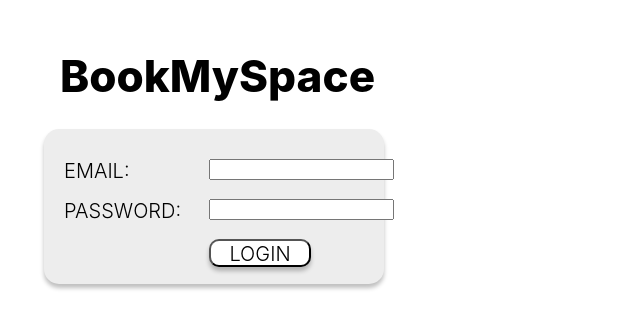
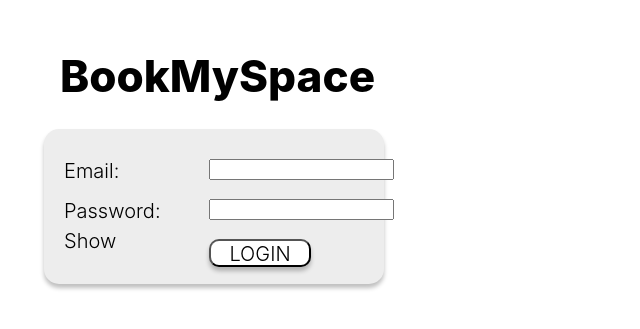
Before and after one commit to YahyaAxmed/naimuri, a React (Create React App) app in the folder frontend/: page /login in a window 1280 px wide. Shown: the part 231-560 px from the top of the page, without its empty margins (0-640 px from the left). Built offline with nearby package versions, Linux system fonts and the light colour scheme.

Commit message:
showhide

```diff
--- a/frontend/src/Login.jsx
+++ b/frontend/src/Login.jsx
@@ -6,6 +6,7 @@ function Login({ onLogin }) {
   const [email, setEmail] = useState('');
   const [password, setPassword] = useState('');
   const [error, setError] = useState('');
+  const [showPassword, setShowPassword] = useState(false);
   const navigate = useNavigate();
 
   const handleSubmit = async (e) => {
@@ -56,13 +57,26 @@ function Login({ onLogin }) {
       </div>
         <div style={{width: 340, height: 155, left: 44, top: 360, position: 'absolute', background: '#EDEDED', boxShadow: '0px 4px 4px rgba(0, 0, 0, 0.25)', borderRadius: 15}}>
           <form onSubmit={handleSubmit}>
-            <div style={{left: 20, top: 30, position: 'absolute', color: 'black', fontSize: 20, fontFamily: 'Inter', fontWeight: '300', textTransform: 'uppercase', wordWrap: 'break-word'}}>
+            <div style={{left: 20, top: 30, position: 'absolute', color: 'black', fontSize: 20, fontFamily: 'Inter', fontWeight: '300', wordWrap: 'break-word'}}>
               <label>Email:</label>
               <input type="email" value={email} onChange={(e) => setEmail(e.target.value)} required style={{left: 145, position: 'absolute'}}/>
             </div>
-            <div style={{left: 20, top: 70, position: 'absolute', color: 'black', fontSize: 20, fontFamily: 'Inter', fontWeight: '300', textTransform: 'uppercase', wordWrap: 'break-word'}}>
-              <label>Password:</label>
-              <input type="password" value={password} onChange={(e) => setPassword(e.target.value)} required style={{left: 145, position: 'absolute'}}/>
+            <div style={{left: 20, top: 70, position: 'absolute', color: 'black', fontSize: 20, fontFamily: 'Inter', fontWeight: '300', wordWrap: 'break-word'}}>
+            <label>
+                    Password:
+                    <input
+                        type={showPassword ? 'text' : 'password'}
+                        value={password}
+                        onChange={(e) => setPassword(e.target.value)}
+                        required style={{left: 145, position: 'absolute'}}
+                    />
+                    <div style={{left: 0, top: 30, position: 'absolute'}}>
+                    <span onClick={() => setShowPassword(!showPassword)}>
+                        {showPassword ? 'Hide' : 'Show'}
+                    </span>
+                    </div>
+                </label>
+
             </div>
             <button type="submit" style={{left: 165, top: 110, position: 'absolute', color: 'black', fontSize: 20, fontFamily: 'Inter', fontWeight: '300', textTransform: 'uppercase', wordWrap: 'break-word', width: '30%', height: '18%', background: 'white', boxShadow: '0px 4px 4px rgba(0, 0, 0, 0.25)', borderRadius: 10}}>Login</button>
             {error && <div>{error}</div>}
--- a/frontend/src/UserDatePicker.jsx
+++ b/frontend/src/UserDatePicker.jsx
@@ -17,6 +17,8 @@ function UserDatePicker({ setSelectedDate }) {
       <DatePicker
         selected={startDate}
         onChange={handleDateChange}
+        minDate={new Date()}
+        dateFormat='dd/MM/yyyy'
       />
     </div>
   );
--- a/frontend/src/UserReservation.jsx
+++ b/frontend/src/UserReservation.jsx
@@ -4,6 +4,7 @@ import CustomDatePicker from './UserDatePicker';
 import EquipmentPicker from './UserEquipmentPicker';
 import TotalEquipAndTester from './UserTotalEquipAndTester';
 import UserRoomBooking from './UserRoomBooking';
+import './App.css';
 
 function UserReservation() {
   const { id } = useParams();
```
